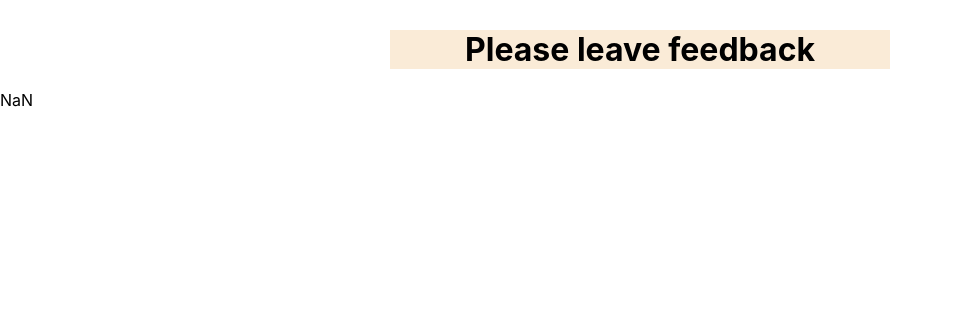
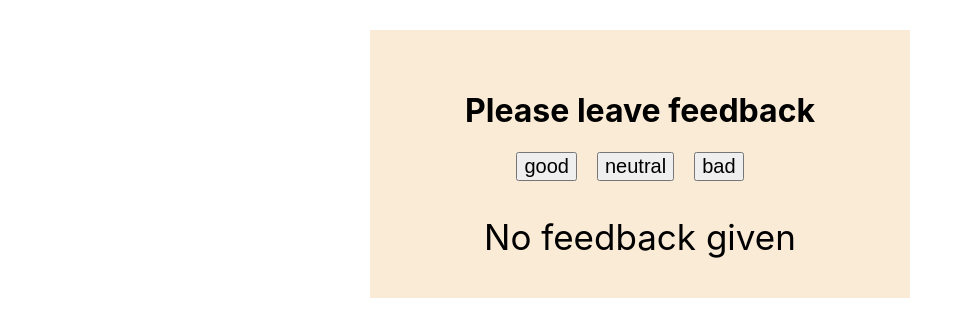
Before and after one commit to AnArzhanykh/react-02-feedback, a React (Create React App) app: page / in a window 1280 px wide. Shown: the top 336 px of the page, without its empty margins (0-972 px from the left). Built offline with nearby package versions, Linux system fonts and the light colour scheme.

Commit message:
need refactoring

```diff
--- a/src/App.js
+++ b/src/App.js
@@ -13,42 +13,70 @@ class App extends Component {
     bad: 0
   }
 
-  increseFeedbackGood = () =>{
+  // increseFeedbackGood = () =>{
+  //   this.setState(prevState =>({
+  //     good: prevState.good +1
+  //   }))
+  // }
+
+  // increseFeedbackNeutral = () =>{
+  //   this.setState(prevState =>({
+  //     neutral: prevState.neutral +1
+  //   }))
+  // }
+
+  // increseFeedbackBad = () =>{
+  //   this.setState(prevState =>({
+  //     bad: prevState.bad +1
+  //   }))
+  // }
+
+  onLeaveFeedback = (index) =>{
+
+    if(0===index){
       this.setState(prevState =>({
         good: prevState.good +1
       }))
     }
 
-  increseFeedbackNeutral = () =>{
+    if(1===index){
       this.setState(prevState =>({
         neutral: prevState.neutral +1
       }))
     }
 
-  increseFeedbackBad = () =>{
+    if(2===index){
       this.setState(prevState =>({
         bad: prevState.bad +1
       }))
     }
+
+  }
+
+
 
   render() {
     const {good, neutral, bad} = this.state;
     const total = good + neutral + bad;
     const positivePercentage = Math.round(good*100/total)
 
+    // function countTotalFeedback() {
+    //   let sum = 0;
+    //   return sum = good + neutral + bad
+    // }
 
-    function countTotalFeedback() {
-      let sum =0
-      return sum = this.good + this.neutral + this.bad
-    }
+    // const countPositiveFeedbackPercentage =() =>{
+    //   const positivePercentage = Math.round(good*100/total)
+    //   return isNaN(positivePercentage) ? 0: positivePercentage
+    // }
 
 
     return (
       <div className="App">
-        <Section title="Please leave feedback" state={this.state} />
-        <FeedbackOptions />
-        <Statistics countTotalFeedback={countTotalFeedback} />
-        {/* {total ? <Statistics good={good} neutral={neutral} bad={bad} total={total} positivePercentage={positivePercentage} /> : <Notification message="No feedback given" />} */}
+        <Section title="Please leave feedback" state={this.state}>
+          <FeedbackOptions options={this.state} onLeaveFeedback={this.onLeaveFeedback}></FeedbackOptions>
+          {total ? <Statistics good={good} neutral={neutral} bad={bad} total={total} positivePercentage={positivePercentage} /> : <Notification message="No feedback given" />}
+        </Section>
       </div>
     )
   }
--- a/src/components/FeedbackOptions/FeedbackOptions.js
+++ b/src/components/FeedbackOptions/FeedbackOptions.js
@@ -1,9 +1,17 @@
+import styles from './FeedbackOptions.module.css'
 
-
-const FeedbackOptions = () =>{
+const FeedbackOptions = ({options, onLeaveFeedback }) =>{
+    const arr = []
+    for(let key in options){
+        arr.push(key)
+    }
     return(
-        <div>
-
+        <div className={styles.container}>
+            {arr.map((item, index) => <button className={styles.button__size}
+                                                key={index}
+                                                onClick={()=>onLeaveFeedback(index)}>
+                                                    {item}
+                                        </button>)}
         </div>
     )
 }
--- a/src/components/FeedbackOptions/FeedbackOptions.module.css
+++ b/src/components/FeedbackOptions/FeedbackOptions.module.css
@@ -0,0 +1,10 @@
+.container {
+    text-align: center;
+
+}
+
+.button__size {
+    margin-right: 20px;
+    text-align: center;
+    font-size: 20px;
+}
--- a/src/components/Notification/Notification.js
+++ b/src/components/Notification/Notification.js
@@ -1,7 +1,7 @@
 import styles from './Notification.module.css'
 
 const Notification = ({message })=>{
-    return <div>{message}</div>
+    return <div className={styles.container}>{message}</div>
 }
 
 export default Notification
--- a/src/components/Notification/Notification.module.css
+++ b/src/components/Notification/Notification.module.css
@@ -0,0 +1,5 @@
+.container{
+    padding-top: 35px;
+    text-align: center;
+    font-size: 35px;
+}
--- a/src/components/Section/Section.js
+++ b/src/components/Section/Section.js
@@ -2,12 +2,12 @@ import React from "react";
 import styles from './Section.module.css'
 
 
-const Section =({title, state}) =>{
-    console.log(state);
+const Section =({title, children}) =>{
     return(
         <div className ={styles.section}>
-            {/* <p>{state}</p> */}
+
             <h1 className={styles.title}>{title}</h1>
+            {children}
         </div>
 
     )
--- a/src/components/Section/Section.module.css
+++ b/src/components/Section/Section.module.css
@@ -4,7 +4,10 @@
     margin-left: auto;
     margin-top: 30px;
     background-color: antiquewhite;
-
+    padding-left: 20px;
+    padding-right: 20px;
+    padding-top: 40px;
+    padding-bottom: 40px;
 }
 
 .title {
--- a/src/components/Statistics/Statistics .js
+++ b/src/components/Statistics/Statistics .js
@@ -2,26 +2,29 @@ import styles from './Statistics.module.css'
 
 
 const Statistics = (props) => {
-    console.log(props);
-    return(
-        <div>{props.countTotalFeedback()}</div>
-    )
-    // const listItems = Object.keys(props).map((name, index) =>{
-    //     const obj = {};
-    //     obj[name] = props[name];
-    //     return ('positivePercentage' === name) ?
-    //         <li key ={index} className={styles.item}> Positive feedback: {obj[name]}%</li>
-    //         : <li key ={index} className={styles.item}> {name}: {obj[name]}</li>
-    // });
-
+    // console.log(countPositiveFeedbackPercentage);
     // return(
-    //     <div className={styles.statistics}>
-    //         <h2>Statistics</h2>
-    //         <ul className={styles.menu}>
-    //             {listItems}
-    //         </ul>
+    //     <div>
+    //         <div>{countTotalFeedback()} </div>
+    //         <div>{countPositiveFeedbackPercentage()}%</div>
     //     </div>
     // )
+    const listItems = Object.keys(props).map((name, index) =>{
+        const obj = {};
+        obj[name] = props[name];
+        return ('positivePercentage' === name) ?
+            <li key ={index} className={styles.item}> Positive feedback: {obj[name]}%</li>
+            : <li key ={index} className={styles.item}> {name}: {obj[name]}</li>
+    });
+
+    return(
+        <div className={styles.statistics}>
+            <h2>Statistics</h2>
+            <ul className={styles.menu}>
+                {listItems}
+            </ul>
+        </div>
+    )
 }
 
 Statistics.defaultProps = {
```
Lines whose indentation alone changed are shown as unchanged.
